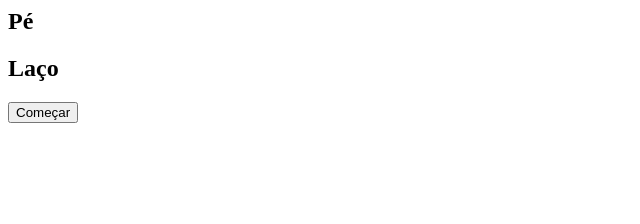
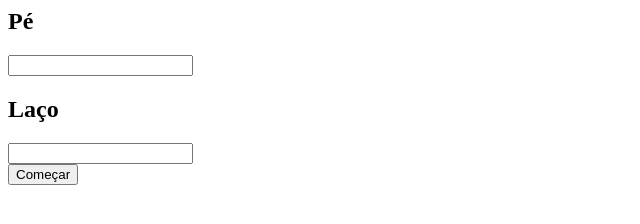
Before and after one commit to farias0/laco, a plain HTML site: page sections/index.html in a window 1280 px wide. Shown: the whole page, without its empty margins (0-640 px from the left). Drawn offline with Linux system fonts and the light colour scheme.

Commit message:
inclusion page layout

```diff
--- a/css/style.css
+++ b/css/style.css
@@ -14,3 +14,12 @@
 #page-body {
     margin-top: 30px;
 }
+
+#inclusion div {
+    margin: 30px;
+}
+
+#inclusion div input {
+    margin-top: 30px;
+    max-width: 600px;
+}
--- a/sections/index.html
+++ b/sections/index.html
@@ -1,11 +1,15 @@
 <div id="inclusion">
-    <div id="inclusion-pe" class="container">
+    <div id="inclusion-pe">
         <h2>Pé</h2>
+        <input type="text" class="form-control" id="inclusion-pe-1">
     </div>
 
-    <div id="inclusion-laco" class="container">
+    <div id="inclusion-laco">
         <h2>Laço</h2>
+        <input type="text" class="form-control" id="inclusion-laco-1">
     </div>
 
-    <button class="button">Começar</a>
+    <div id="inclusion-bottom">
+        <button id="inclusion-start-button" class="btn btn-success">Começar</button>
+    </div>
 </div>
```
Also changed, not shown: index.html (+1 -0 lines), scripts/inclusion.js (added, +13 -0 lines).
